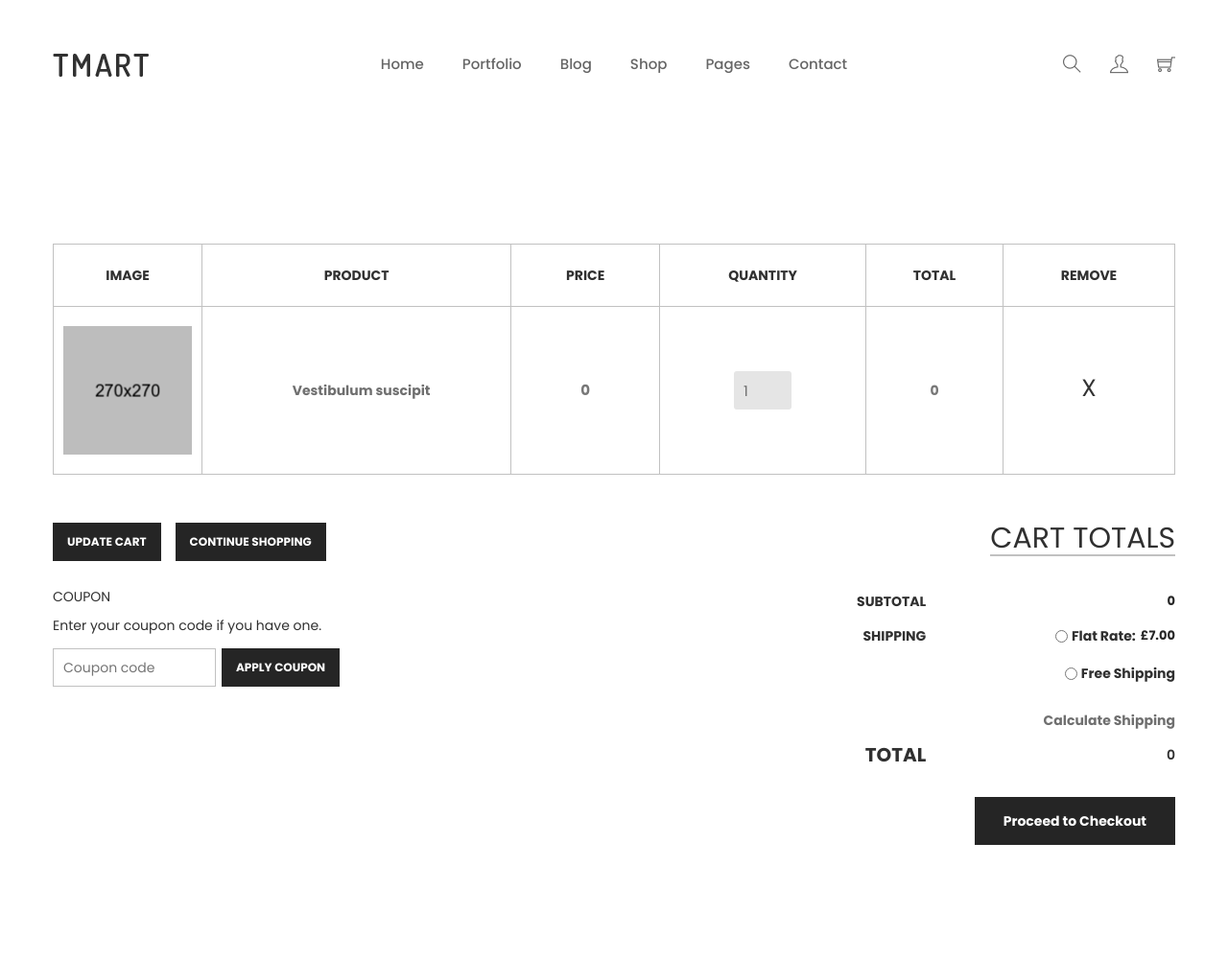
After one commit to abeishekeeva/django-shop, a Django app: page /cart/detail/ in a window 1280 px wide. The commit adds this page. Shown: the whole page at 96% size. Run offline with Django 3.2, Linux system fonts and the light colour scheme; some libraries are stand-ins or nearby versions.

Commit message:
add cart directory

```diff
--- a/cart/cart.py
+++ b/cart/cart.py
@@ -1,14 +1,15 @@
-from shop import Product
-from django.conf.settings import  CART_SESSION_ID
+
+
+from django.conf import settings
 
 class Cart:
 
-    def __init__(self,request,Product):
+    def __init__(self,request):
         self.session = request.session
 
-        cart = self.session.get(CART_SESSION_ID)
+        cart = self.session.get(settings.CART_SESSION_ID)
         if cart is None:
-            cart = self.session[CART_SESSION_ID] ={}
+            cart = self.session[settings.CART_SESSION_ID] ={}
         self.cart = cart
 
     def add(self,product,quantity=1 , override_quantity=False):
@@ -40,6 +41,14 @@ class Cart:
 
         return  total_quantity
 
+    def total_price(self):
+        total_price = 0
+        products = self.cart
+        for product in products:
+            total_price += product ['quantity'] * product['price']
+        return total_price
+
+
     def clear(self):
-        del self.session[CART_SESSION_ID]
+        del self.session[settings.CART_SESSION_ID]
         self.save()
--- /dev/null
+++ b/cart/templates/cart/cart.html
@@ -0,0 +1,108 @@
+
+{% extends 'shop/base.html' %}
+{% load static %}
+
+{% block content %}
+
+{% include 'shop/header.html' %}
+
+   <div class="cart-main-area ptb--120 bg__white">
+            <div class="container">
+                <div class="row">
+                    <div class="col-md-12 col-sm-12 col-xs-12">
+                        <form action="#">
+                            <div class="table-content table-responsive">
+                                <table>
+                                    <thead>
+                                        <tr>
+                                            <th class="product-thumbnail">Image</th>
+                                            <th class="product-name">Product</th>
+                                            <th class="product-price">Price</th>
+                                            <th class="product-quantity">Quantity</th>
+                                            <th class="product-subtotal">Total</th>
+                                            <th class="product-remove">Remove</th>
+                                        </tr>
+                                    </thead>
+                                    <tbody>
+                                        <tr>
+                                            <td class="product-thumbnail"><a href="#"><img src="images/product/4.png" alt="product img" /></a></td>
+                                            <td class="product-name"><a href="#">Vestibulum suscipit</a></td>
+                                            <td class="product-price"><span class="amount">{{ cart.total_price }}</span></td>
+                                            <td class="product-quantity"><input type="number" value="1" /></td>
+                                            <td class="product-subtotal">{{ cart.total_price }}</td>
+                                            <td class="product-remove"><a href="#">X</a></td>
+                                        </tr>
+<!--                                        <tr>-->
+<!--                                            <td class="product-thumbnail"><a href="#"><img src="images/product/3.png" alt="product img" /></a></td>-->
+<!--                                            <td class="product-name"><a href="#">Vestibulum dictum magna</a></td>-->
+<!--                                            <td class="product-price"><span class="amount">£50.00</span></td>-->
+<!--                                            <td class="product-quantity"><input type="number" value="1" /></td>-->
+<!--                                            <td class="product-subtotal">£50.00</td>-->
+<!--                                            <td class="product-remove"><a href="#">X</a></td>-->
+<!--                                        </tr>-->
+                                    </tbody>
+                                </table>
+                            </div>
+                            <div class="row">
+                                <div class="col-md-8 col-sm-7 col-xs-12">
+                                    <div class="buttons-cart">
+                                        <input type="submit" value="Update Cart" />
+                                        <a href="#">Continue Shopping</a>
+                                    </div>
+                                    <div class="coupon">
+                                        <h3>Coupon</h3>
+                                        <p>Enter your coupon code if you have one.</p>
+                                        <input type="text" placeholder="Coupon code" />
+                                        <input type="submit" value="Apply Coupon" />
+                                    </div>
+                                </div>
+                                <div class="col-md-4 col-sm-5 col-xs-12">
+                                    <div class="cart_totals">
+                                        <h2>Cart Totals</h2>
+                                        <table>
+                                            <tbody>
+                                                <tr class="cart-subtotal">
+                                                    <th>Subtotal</th>
+                                                    <td><span class="amount">{{ cart.total_price }}</span></td>
+                                                </tr>
+                                                <tr class="shipping">
+                                                    <th>Shipping</th>
+                                                    <td>
+                                                        <ul id="shipping_method">
+                                                            <li>
+                                                                <input type="radio" />
+                                                                <label>
+                                                                    Flat Rate: <span class="amount">£7.00</span>
+                                                                </label>
+                                                            </li>
+                                                            <li>
+                                                                <input type="radio" />
+                                                                <label>
+                                                                    Free Shipping
+                                                                </label>
+                                                            </li>
+                                                            <li></li>
+                                                        </ul>
+                                                        <p><a class="shipping-calculator-button" href="#">Calculate Shipping</a></p>
+                                                    </td>
+                                                </tr>
+                                                <tr class="order-total">
+                                                    <th>Total</th>
+                                                    <td>
+                                                        <strong><span class="amount"></span>{{ cart.total_price }}</strong>
+                                                    </td>
+                                                </tr>
+                                            </tbody>
+                                        </table>
+                                        <div class="wc-proceed-to-checkout">
+                                            <a href="checkout.html">Proceed to Checkout</a>
+                                        </div>
+                                    </div>
+                                </div>
+                            </div>
+                        </form>
+                    </div>
+                </div>
+            </div>
+        </div>
+{% endblock %}
--- /dev/null
+++ b/cart/urls.py
@@ -0,0 +1,9 @@
+from django.urls import path
+from . import views
+from django.conf import settings
+from  django.conf.urls.static import static
+app_name = 'cart'
+
+urlpatterns = [
+    path('detail/', views.cart_detail, name='cart_detail')
+] + static (settings.MEDIA_URL, document_root=settings.MEDIA_ROOT)
--- a/cart/views.py
+++ b/cart/views.py
@@ -1,3 +1,6 @@
 from django.shortcuts import render
+from .cart import Cart
 
-# Create your views here.
+def cart_detail(request):
+    cart = Cart(request)
+    return render(request, 'cart/cart.html', {'cart': cart})
--- a/myshop/urls.py
+++ b/myshop/urls.py
@@ -19,4 +19,5 @@ from django.urls import path, include
 urlpatterns = [
     path('admin/', admin.site.urls),
     path('', include(('shop.urls', 'shop'), namespace='shop')),
+    path('cart/', include(('cart.urls', 'cart'), namespace='cart')),
 ]
--- a/shop/templates/shop/header.html
+++ b/shop/templates/shop/header.html
@@ -29,17 +29,17 @@
                                     <li><a href="blog-details.html">Blog details</a></li>
                                 </ul>
                             </li>
-                            <li class="drop"><a href="shop.html">Shop</a>
+                            <li class="drop"><a href="{% url 'shop:product_list' %}">Shop</a>
                             </li>
                             <li class="drop"><a href="#">pages</a>
                                 <ul class="dropdown">
-                                    <li><a href="cart.html">cart</a></li>
+                                    <li><a href="{% url 'cart:cart_detail' %}">cart</a></li>
                                     <li><a href="wishlist.html">wishlist</a></li>
                                     <li><a href="checkout.html">checkout</a></li>
                                     <li><a href="team.html">team</a></li>
                                 </ul>
                             </li>
-                            <li><a href="contact.html">contact</a></li>
+                            <li><a href="{url 'contact/'}">contact</a></li>
                         </ul>
                     </nav>
 
```
